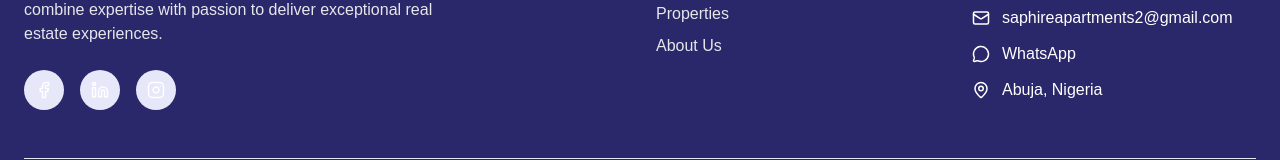
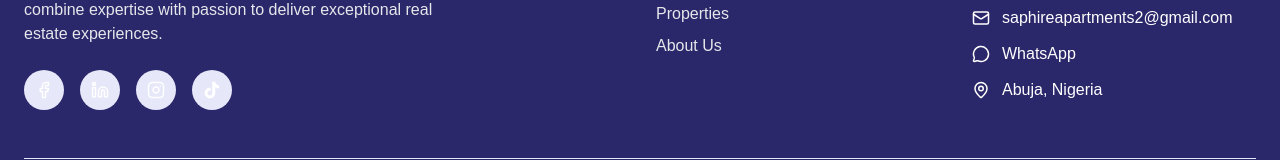
Before and after one commit to saphire-dynamics-dev/saphireappartments, a Next.js app: page / in a window 1280 px wide. Shown: the part 2548-2708 px from the top of the page. Built offline with nearby package versions, Linux system fonts and the light colour scheme; no server answers; the database is empty.

Commit message:
system upgrade v3

```diff
--- a/src/components/Footer.js
+++ b/src/components/Footer.js
@@ -44,15 +44,34 @@
               We combine expertise with passion to deliver exceptional real estate experiences.
             </p>
             <div className="flex space-x-4">
-              <div className="w-10 h-10 bg-purple-lighter rounded-full flex items-center justify-center hover:bg-purple-light hover:text-white cursor-pointer transition-colors group">
+              <a
+                href="#"
+                className="w-10 h-10 bg-purple-lighter rounded-full flex items-center justify-center hover:bg-purple-light hover:text-white cursor-pointer transition-colors group"
+              >
                 <Facebook size={18} className="text-white group-hover:text-white" />
-              </div>
-              <div className="w-10 h-10 bg-purple-lighter rounded-full flex items-center justify-center hover:bg-purple-light hover:text-white cursor-pointer transition-colors group">
+              </a>
+              <a
+                href="#"
+                className="w-10 h-10 bg-purple-lighter rounded-full flex items-center justify-center hover:bg-purple-light hover:text-white cursor-pointer transition-colors group"
+              >
                 <Linkedin size={18} className="text-white group-hover:text-white" />
-              </div>
-              <div className="w-10 h-10 bg-purple-lighter rounded-full flex items-center justify-center hover:bg-purple-light hover:text-white cursor-pointer transition-colors group">
+              </a>
+              <a
+                href="#"
+                className="w-10 h-10 bg-purple-lighter rounded-full flex items-center justify-center hover:bg-purple-light hover:text-white cursor-pointer transition-colors group"
+              >
                 <Instagram size={18} className="text-white group-hover:text-white" />
-              </div>
+              </a>
+              <a
+                href="https://www.tiktok.com/@saphireapartments2"
+                target="_blank"
+                rel="noopener noreferrer"
+                className="w-10 h-10 bg-purple-lighter rounded-full flex items-center justify-center hover:bg-purple-light hover:text-white cursor-pointer transition-colors group"
+              >
+                <svg className="w-5 h-5 text-white group-hover:text-white" fill="currentColor" viewBox="0 0 24 24">
+                  <path d="M19.59 6.69a4.83 4.83 0 0 1-3.77-4.25V2h-3.45v13.67a2.89 2.89 0 0 1-5.2 1.74 2.89 2.89 0 0 1 2.31-4.64 2.93 2.93 0 0 1 .88.13V9.4a6.84 6.84 0 0 0-1-.05A6.33 6.33 0 0 0 5 20.1a6.34 6.34 0 0 0 10.86-4.43v-7a8.16 8.16 0 0 0 4.77 1.52v-3.4a4.85 4.85 0 0 1-1-.1z"/>
+                </svg>
+              </a>
             </div>
           </div>
 
```
